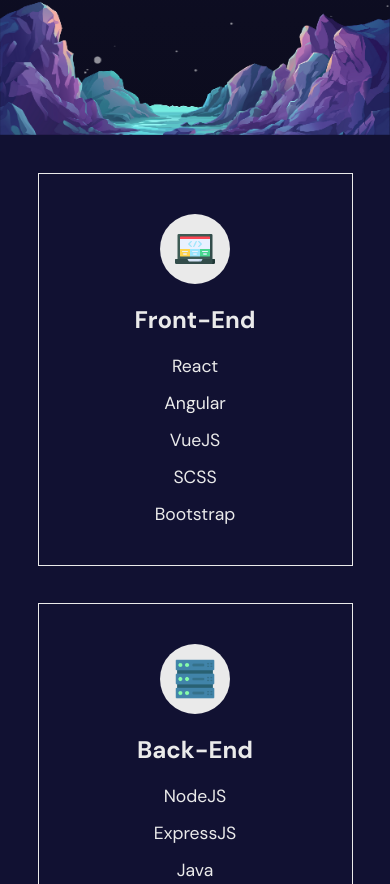
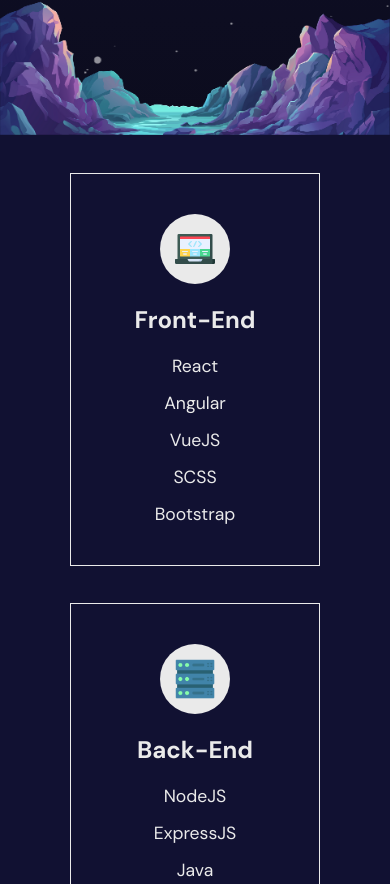
Before and after one commit to radubortan/portfolio, a React (Vite) app: page / in a window 390 px wide. Shown: the part 5460-6344 px from the top of the page. Built offline with nearby package versions, Linux system fonts and the light colour scheme.

Commit message:
improve layout

```diff
--- a/src/components/contact/contact.module.scss
+++ b/src/components/contact/contact.module.scss
@@ -25,7 +25,8 @@
     @include tablet {
       flex-direction: column;
       justify-content: center;
-      gap: 100px;
+      gap: clamp(10px, 3vh, 100px);
+      padding-bottom: var(--side-padding);
     }
 
     .textContainer {
--- a/src/components/skills/skills.module.scss
+++ b/src/components/skills/skills.module.scss
@@ -13,12 +13,14 @@
 
   .content {
     max-width: var(--desktop-max-width);
+    width: 100%;
     display: flex;
     justify-content: center;
-    flex-wrap: wrap;
 
     @include mobile {
       gap: var(--side-padding);
+      flex-direction: column;
+      align-items: center;
     }
 
     @include tablet {
@@ -26,16 +28,17 @@
       grid-template-rows: auto auto;
       grid-template-columns: 1fr 1fr;
       gap: 30px;
+      width: auto;
     }
 
     .division {
-      flex: 1;
       display: flex;
       align-items: center;
       flex-direction: column;
       border: 1px solid var(--white);
       padding: 30px;
-      gap: 40px;
+      gap: 10px;
+      width: 250px;
 
       @include mobile {
         gap: 20px;
@@ -43,7 +46,7 @@
       }
 
       @include tablet {
-        gap: 10px;
+        gap: 20px;
         padding: 20px;
       }
 
```
Also changed, not shown: src/components/contact/contactForm/submitButton/cross/cross.module.scss (deleted, +0 -10 lines).
